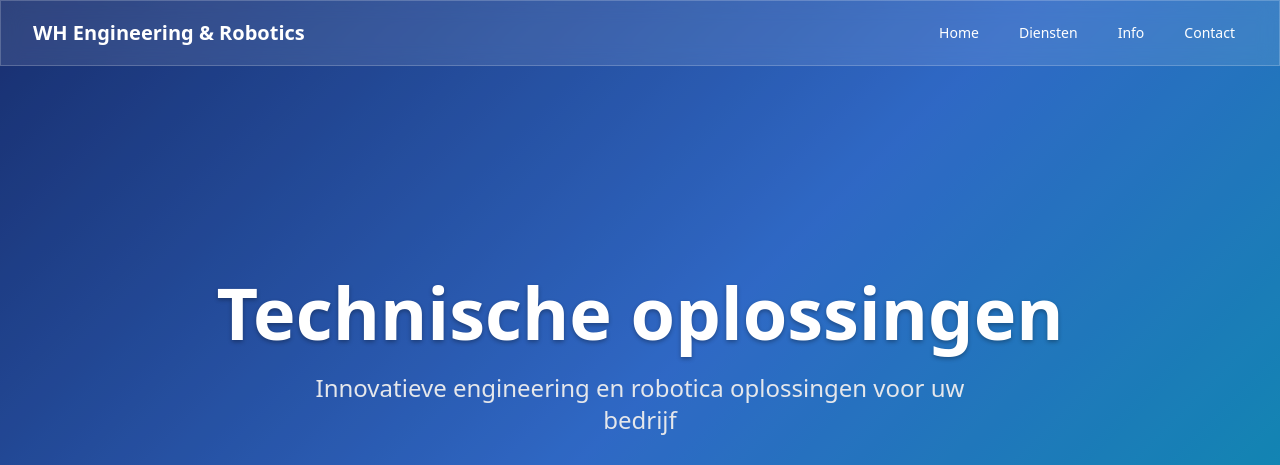
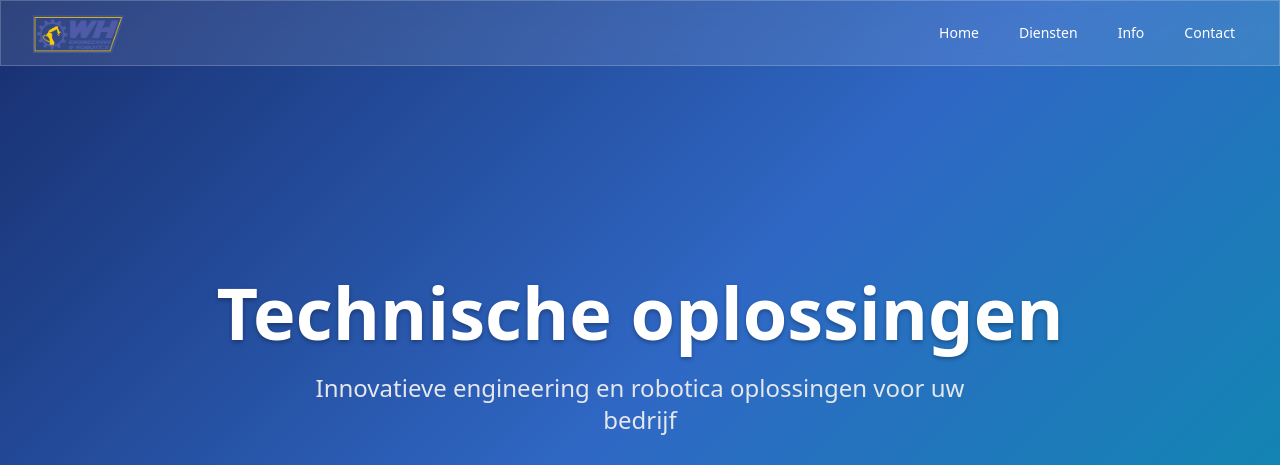
Before and after one commit to MK7-m/wh-engineering-website, a website: page index.html in a window 1280 px wide. Shown: the top 465 px of the page. Drawn offline with nearby package versions, Linux system fonts and the light colour scheme.

Commit message:
Add logo to navigation bar

```diff
--- a/index.html
+++ b/index.html
@@ -41,7 +41,7 @@
         <div class="max-w-7xl mx-auto px-4 sm:px-6 lg:px-8">
             <div class="flex justify-between items-center h-16">
                 <div class="flex items-center">
-                    <h1 class="text-xl font-bold text-white">WH Engineering & Robotics</h1>
+                    <img src="/images/logo.png" alt="WH Engineering & Robotics Logo" class="h-10 w-auto" loading="lazy">
                 </div>
                 <div class="hidden md:block">
                     <div class="ml-10 flex items-baseline space-x-4">
```
